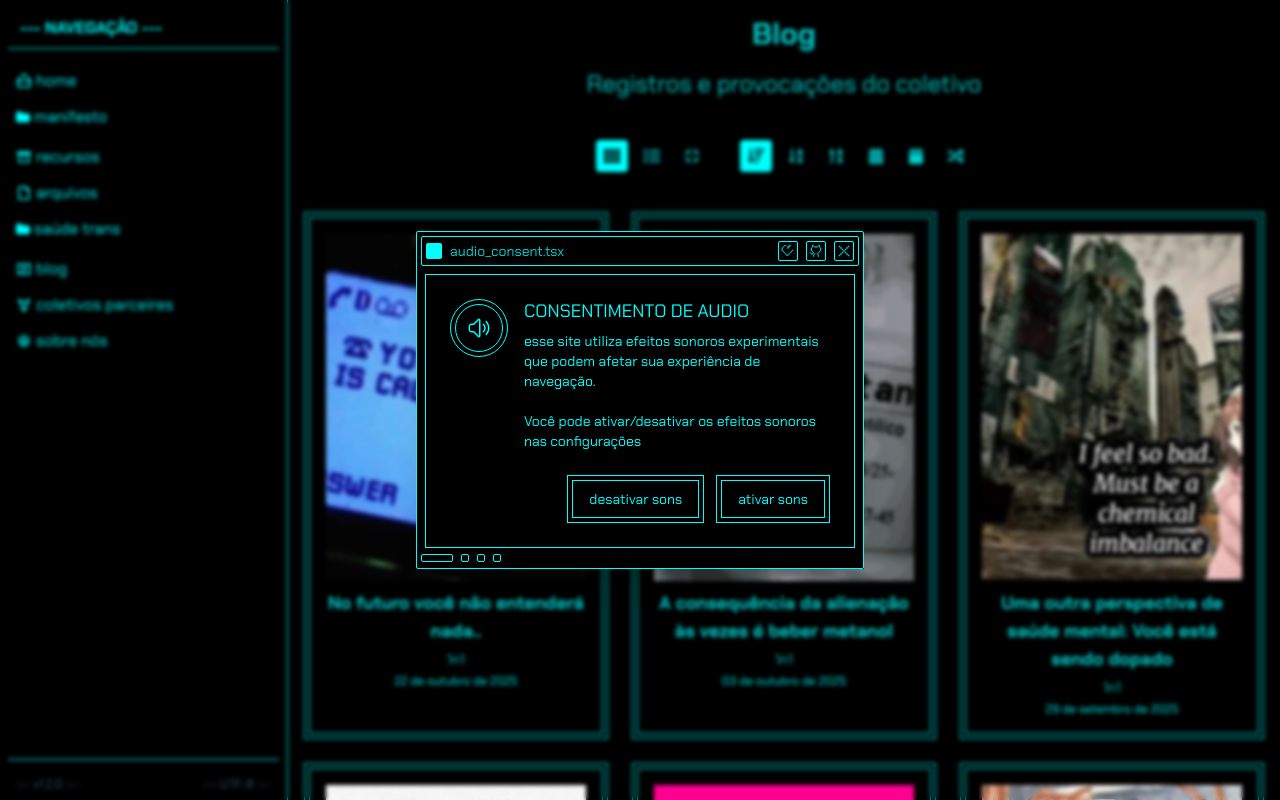
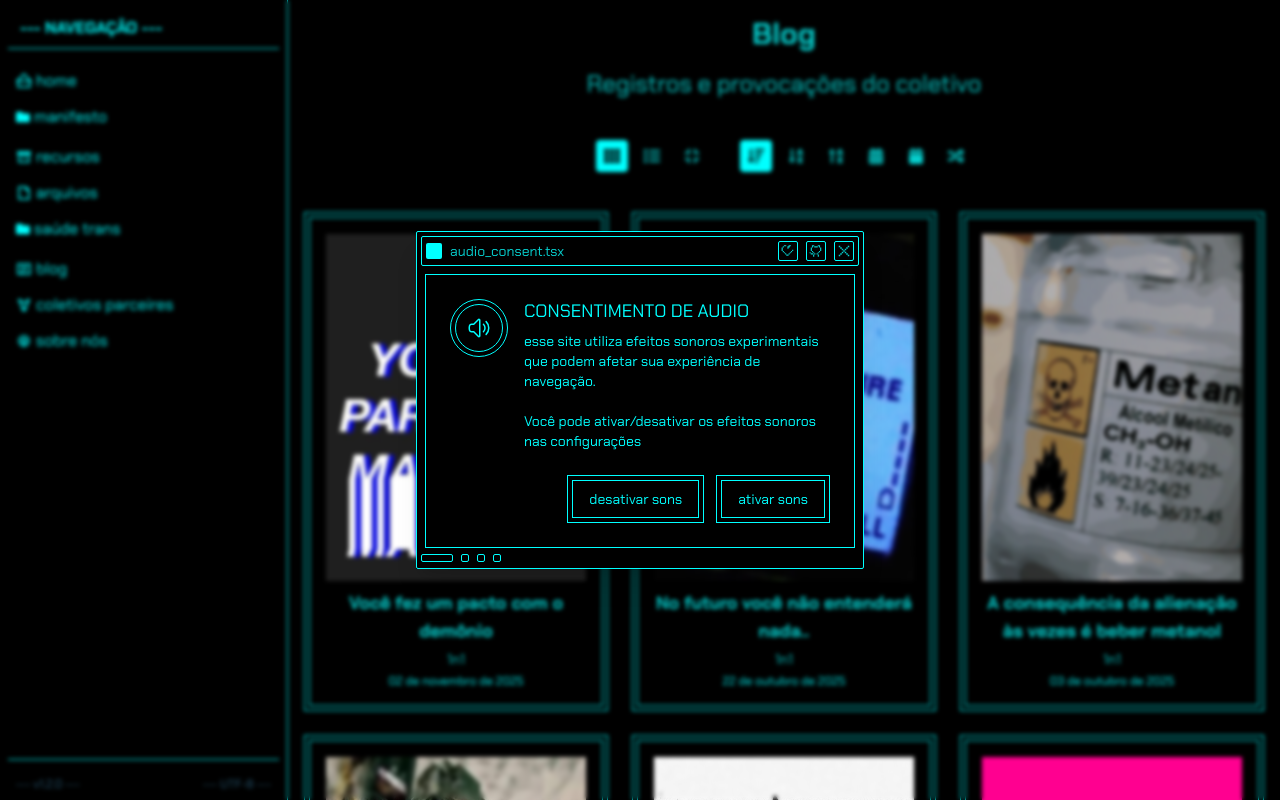
Before and after one commit to Coletivo-Anarquista-Trans/site, a Next.js app: page /blog in a window 1280 px wide. Shown: the top 800 px of the page. Built offline with nearby package versions, Linux system fonts and the light colour scheme.

Commit message:
post novo

```diff
--- a/src/assets/blogPosts/post.ts
+++ b/src/assets/blogPosts/post.ts
@@ -707,6 +707,60 @@ export const posts: BlogPost[] = [
     </p>
   `,
   },
+ {
+    id: "post-12",
+    title: "Você fez um pacto com o demônio",
+    description: "1n1",
+    slug: "voce-faz-parte-da-maquina",
+    date: "2025-11-02",
+    image: "/trans-blog-posts/maquina_capital.jpg",
+    content: `
+  <blockquote>“Recuperar uma agência política efetiva significa, em primeiro lugar, <b>reconhecer a nossa participação</b>, ao nível do desejo, no impiedoso <b>moedor de carne do capital</b>. [...]” <cite>"Realismo Capitalista", Mark Fisher</cite></blockquote>
+
+  <p>Sempre achei engraçado como inventamos o termo “Movimento político”, como se existissem movimentos que não fossem. <b>Todo movimento é político</b>.</p>
+  <br/>
+
+  <p>O Cistema não é ingênuo, mas te trata como se você fosse. </p>
+  <p>
+  Ele <b>te diz os seus movimentos</b> em circuito: acorde cedo, no horário, por 5 a 6 dias; descanso apenas depois, por um ou dois dias; entre nos <b>fluxos</b> da cidade — o encanamento de carne humana — bombeando pessoas para as células de trabalho e <b>produza</b>, enquanto não produz, <b>consuma</b>. Em nome do lucro.</p>
+  <br/>
+
+  <p><b>Você</b> - e eu também - <b>realiza todos esses movimentos</b> (políticos).</p>
+  <p>Enquanto você é mais uma hemoglobina - que ao invés de transportar oxigênio, transporta seu trabalho para bombear o coração do Capital - você assiste as ações do organismo em sua totalidade:</p>
+  <ul class="list-disc list-inside">
+    <li>Genocídios e chacinas das populações negra e palestina</li>
+    <li>Crise ambiental e climática</li>
+    <li>Miséria estrutural</li>
+  </ul>
+  <br/>
+
+  <p>O <b>organismo</b> produziu a bomba atômica e inteligência artificial, mas não conseguiu acabar com as prisões, com a fome e a falta de abrigo.</p>
+  <br/>
+
+  <p>Mas você, como uma <b>célula saudável</b>, continua participando dos <b>fluxos</b> e <b>bombeando</b> seu trabalho para esse organismo. Sem parar.</p>
+  <br/>
+
+  <p>E quando vê os “movimentos políticos” das <b>células cancerígenas</b>, o que faz? </p>
+  <p> O que você faz quando o <b>organismo do capital ataca as células cancerígenas</b>?</p>
+  <br/>
+
+  <p><b>Vocês não se movem por causa alguma</b>, o único movimento que seus corpos fazem é em nome do Capital: acordar todo dia e continuar os fluxos de circulação do dinheiro, do lucro, do trabalho.
+  <b>Esse é o seu movimento político.</b></p>
+  <br/>
+
+  <p>Você <b>vendeu suas crenças</b>, <b>entregou sua alma a esse organismo</b>, aceitou participar ou que não há saída alguma, a tal ponto que alguns até já aplaudem os resultados dessa distopia trágica e transformaram suas crenças nas do demônio-Capital.</p>
+  <br/>
+
+  <p>Não se sente sufocado por todos esses fluxos e circuitos tão orgânicos?<br/>
+  Te faço um convite então: ao invés de ser sufocado, <b>sufoque esse sistema</b>, desvie e obstrua os fluxos.</p>
+  <br/>
+
+  <p><b>Seja vírus, seja ruído.</b><br/>
+  Retome seus movimentos e desvie-os em outra direção.</p>
+
+  <blockquote>“[...] O que está sendo denegado nesse repúdio ao mal e à ignorância, projetados nesse Outro fantasmático, é a nossa própria <b>cumplicidade</b> com as redes de opressão planetária. É preciso ter em mente que <b>o capitalismo é tanto uma estrutura impessoal hiper abstrata quanto algo que não poderia existir sem nossa colaboração.</b>”<cite>"Realismo Capitalista", Mark Fisher</cite></blockquote>
+  `,
+  },
   // Add more posts here
 ];
 
```
Also changed, not shown: public/trans-blog-posts/maquina_capital.jpg (added).
